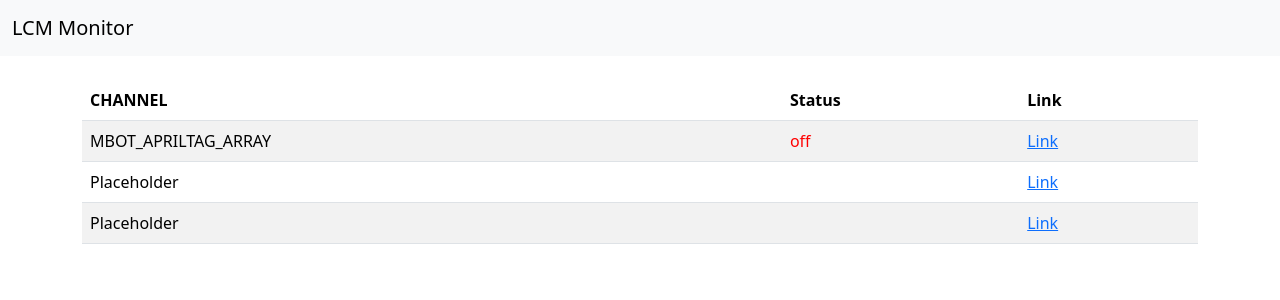
After one commit to mbot-project/mbot_lcm_monitor, a Flask app: page / in a window 1280 px wide. The commit adds this page. Shown: the top 300 px of the page. Run offline with Flask 3, Linux system fonts and the light colour scheme.

Commit message:
added apriltag page, readings are working now

```diff
--- a/main.py
+++ b/main.py
@@ -1,55 +1,65 @@
 from flask import Flask, render_template, jsonify
 import lcm
 from mbot_lcm_msgs.mbot_apriltag_array_t import mbot_apriltag_array_t
-from mbot_lcm_msgs.mbot_apriltag_t import mbot_apriltag_t
 import threading
+import time
 
 app = Flask(__name__)
-lcm_data = {}
+apriltag_data = {}
+apriltag_last_update_time = 0
 
-def lcm_handler(channel, data):
-    global lcm_data
+# apriltag_data = {
+#     "array_size": 0,
+#     "detections": [detection1, detection2]
+# }
+
+def apriltag_handler(channel, data):
+    global apriltag_data, apriltag_last_update_time
     msg = mbot_apriltag_array_t.decode(data)
-    if msg.array_size == 0:
-        lcm_data[channel] = {
-            'tag_id': -1
-        }
-    else:
+    apriltag_last_update_time = time.time()  # Update the timestamp
+    apriltag_data["array_size"] = msg.array_size
+    if msg.array_size != 0:
         detections = []
         for detection in msg.detections:
             detections.append({
                 'tag_id': detection.tag_id,
-                'pose': {
-                    'x': detection.pose.x,
-                    'y': detection.pose.y,
-                    'z': detection.pose.z
-                }
+                'pose': [detection.pose.x, detection.pose.y, detection.pose.z],
+                'angles_rpy': detection.pose.angles_rpy,
             })
-        lcm_data[channel] = {
-            'utime': msg.utime,
-            'array_size': msg.array_size,
-            'detections': detections
-        }
+        apriltag_data["detections"] = detections
 
 def lcm_listener():
     lc = lcm.LCM("udpm://239.255.76.67:7667?ttl=0")
-    subscription = lc.subscribe("MBOT_APRILTAG_ARRAY", lcm_handler)
+    apiltag_sub = lc.subscribe("MBOT_APRILTAG_ARRAY", apriltag_handler)
     try:
         while True:
             lc.handle()
     except KeyboardInterrupt:
         pass
 
-@app.route('/lcm_monitor')
+@app.route('/')
 def index():
-    return render_template('index.html')
+    return render_template('home.html')
 
-@app.route('/latest_lcm')
-def get_lcm_data():
-    return jsonify(lcm_data)
+@app.route('/status')
+def get_status():
+    global apriltag_last_update_time
+    current_time = time.time()
+    status = "on" if (current_time - apriltag_last_update_time) <= 3 else "off"
+    return jsonify({"apriltag_status": status})
+
+@app.route('/apriltag_msg')
+def apriltag_msg():
+    return render_template('apriltag_msg.html')
+
+@app.route('/apriltag_data')
+def apriltag_data_route():
+    return jsonify(apriltag_data)
 
 if __name__ == '__main__':
     lcm_thread = threading.Thread(target=lcm_listener)
     lcm_thread.daemon = True
     lcm_thread.start()
-    app.run(debug=True, host='0.0.0.0', port=5002)
+    # not having host='0.0.0.0' here for network security reason
+    # vscode will auto forward ports from remote to local
+    app.run(debug=True, port=5002)
--- a/templates/base.html
+++ b/templates/base.html
@@ -9,31 +9,10 @@
     <body>
         <nav class="navbar navbar-expand-lg bg-body-tertiary">
             <div class="container-fluid">
-                <a class="navbar-brand" href="#">LCM Monitor</a>
+                <a class="navbar-brand" href="/">LCM Monitor</a>
                 <button class="navbar-toggler" type="button" data-bs-toggle="collapse" data-bs-target="#navbarSupportedContent" aria-controls="navbarSupportedContent" aria-expanded="false" aria-label="Toggle navigation">
                 <span class="navbar-toggler-icon"></span>
                 </button>
-                <div class="collapse navbar-collapse" id="navbarSupportedContent">
-                <ul class="navbar-nav me-auto mb-2 mb-lg-0">
-                    <li class="nav-item">
-                        <a class="nav-link active" aria-current="page" href="#">Home</a>
-                    </li>
-                    <li class="nav-item">
-                        <a class="nav-link" href="#">Link</a>
-                    </li>
-                    <li class="nav-item dropdown">
-                        <a class="nav-link dropdown-toggle" href="#" role="button" data-bs-toggle="dropdown" aria-expanded="false">
-                            Dropdown
-                        </a>
-                        <ul class="dropdown-menu">
-                            <li><a class="dropdown-item" href="#">Action</a></li>
-                            <li><a class="dropdown-item" href="#">Another action</a></li>
-                            <li><hr class="dropdown-divider"></li>
-                            <li><a class="dropdown-item" href="#">Something else here</a></li>
-                        </ul>
-                    </li>
-                </ul>
-                </div>
             </div>
             </nav>
         {% block content %}{% endblock %}
--- /dev/null
+++ b/templates/home.html
@@ -0,0 +1,67 @@
+{% extends "base.html" %}
+
+{% block content %}
+    <div class="container mt-4">
+        <table class="table table-striped">
+            <thead>
+                <tr>
+                    <th scope="col">CHANNEL</th>
+                    <th scope="col">Status</th>
+                    <th scope="col">Link</th>
+                </tr>
+            </thead>
+            <tbody>
+                <tr>
+                    <td>MBOT_APRILTAG_ARRAY</td>
+                    <td id="apriltag_status"></td>
+                    <td>
+                        <a class="link-opacity-100-hover" href="/apriltag_msg">Link</a>
+                    </td>
+                </tr>
+                <tr>
+                    <td>Placeholder</td>
+                    <td></td>
+                    <td>
+                        <a class="link-opacity-100-hover" href="#">Link</a>
+                    </td>
+                </tr>
+                <tr>
+                    <td>Placeholder</td>
+                    <td></td>
+                    <td>
+                        <a class="link-opacity-100-hover" href="#">Link</a>
+                    </td>
+                </tr>
+            </tbody>
+        </table>
+    </div>
+    <script>
+        async function fetchStatus() {
+            try {
+                const response = await fetch('/status');
+                if (!response.ok) {
+                    throw new Error('Network response was not ok ' + response.statusText);
+                }
+                const data = await response.json();
+                const statusElement = document.getElementById('apriltag_status');
+                if (data.apriltag_status === "on") {
+                    statusElement.textContent = "on";
+                    statusElement.style.color = "green";
+                } else {
+                    statusElement.textContent = "off";
+                    statusElement.style.color = "red";
+                }
+            } catch (error) {
+                console.error('Fetch error:', error);
+                document.getElementById('apriltag_status').textContent = 'Error';
+                document.getElementById('apriltag_status').style.color = "black";
+            }
+        }
+
+        // Fetch status every 3 seconds
+        setInterval(fetchStatus, 3000);
+
+        // Fetch status on page load
+        window.onload = fetchStatus;
+    </script>
+{% endblock %}
--- a/templates/index.html
+++ /dev/null
@@ -1,5 +0,0 @@
-{% extends "base.html" %}
-
-{% block content %}
-    <p>Welcome to the LCM Monitor!</p>
-{% endblock %}
```
Also changed, not shown: lcm_monitor.py (deleted, +0 -12 lines), templates/apriltag_msg.html (added, +74 -0 lines).
